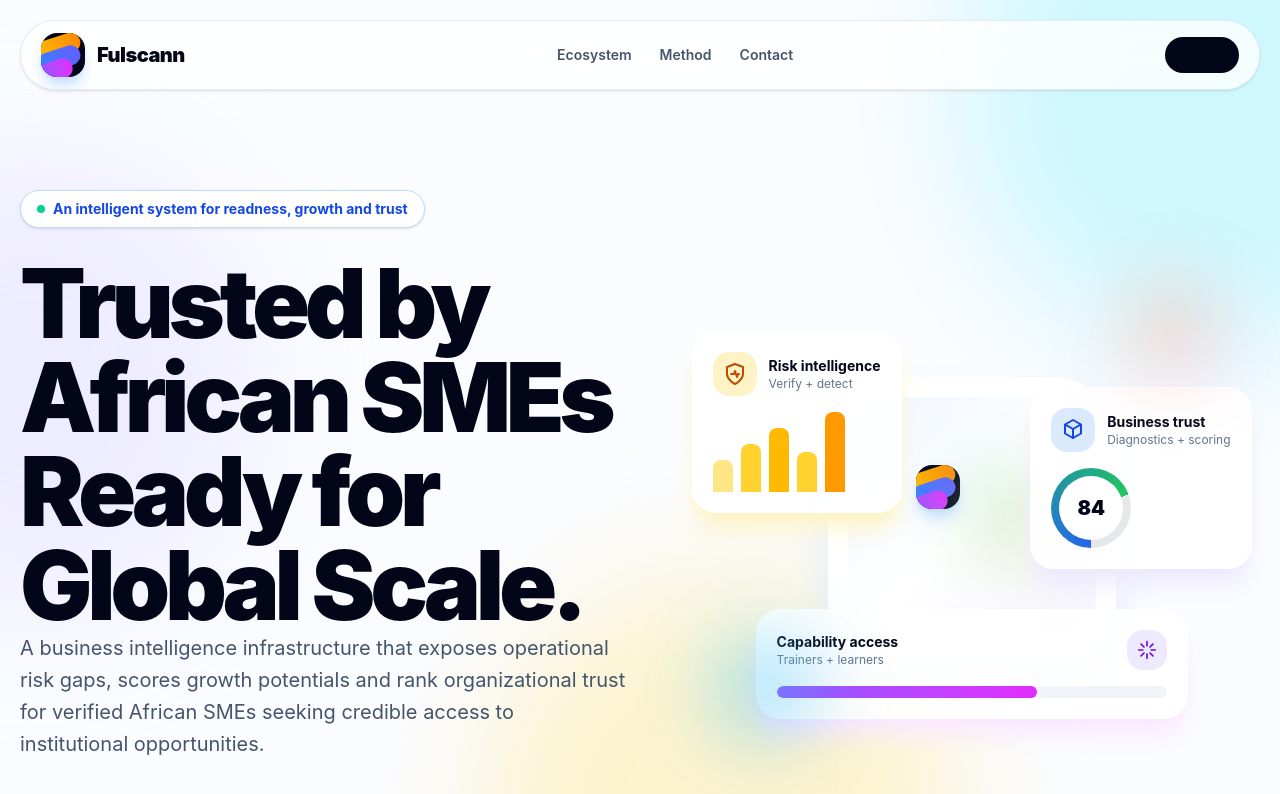
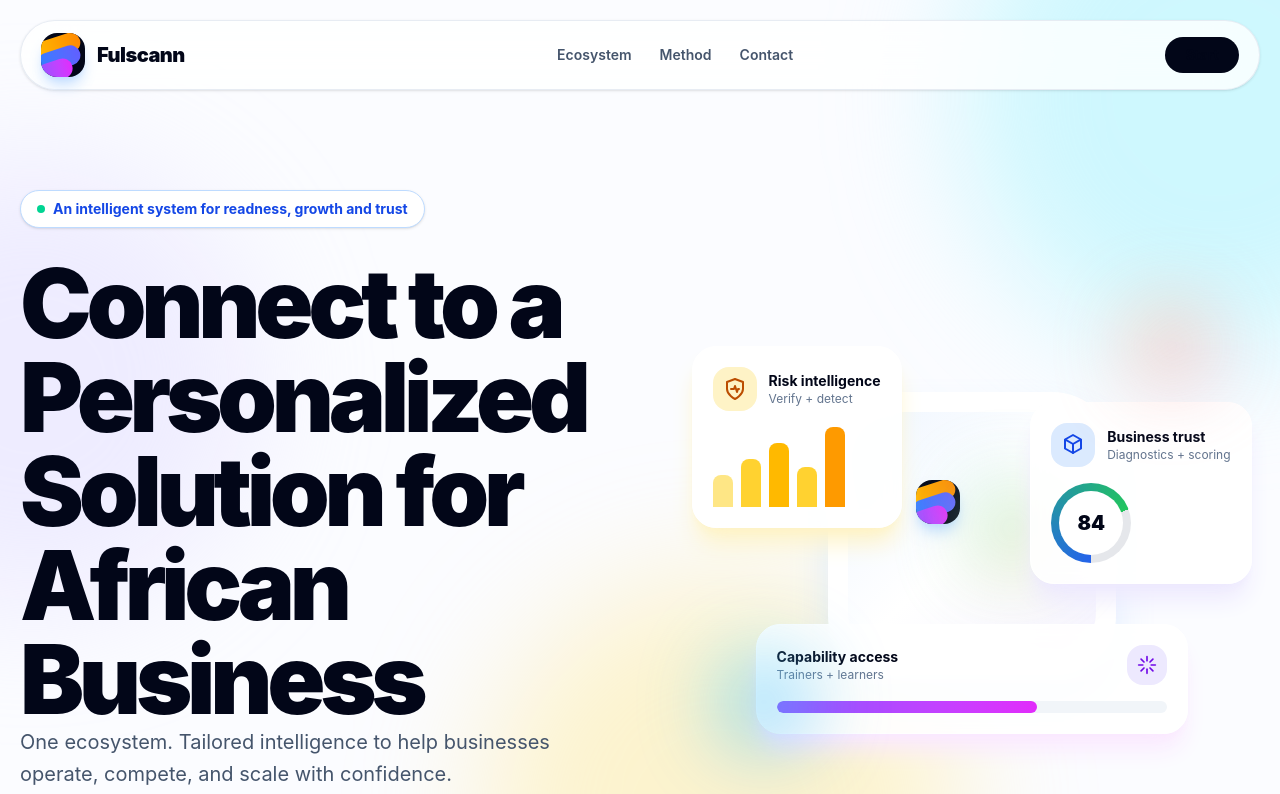
Before and after one commit to nexxintel-tech/fulscann-site, a React (Vite) app: page / in a window 1280 px wide. Shown: the top 794 px of the page. Built offline with nearby package versions, Linux system fonts and the light colour scheme.

Commit message:
Home page refined

```diff
--- a/src/FulscannInterface.jsx
+++ b/src/FulscannInterface.jsx
@@ -486,11 +486,11 @@ export default function FulscannInterface() {
               </div>
 
               <h1 className="max-w-4xl text-5xl font-black leading-[0.98] tracking-[-0.055em] text-slate-950 md:text-7xl lg:text-8xl">
-                Trusted by African SMEs Ready for Global Scale.
+                Connect to a Personalized Solution for African Business
               </h1>
 
               <p className="mt-7 max-w-2xl text-lg leading-8 text-slate-600 md:text-xl">
-                A business intelligence infrastructure that exposes operational risk gaps, scores growth potentials and rank organizational trust for verified African SMEs seeking credible access to institutional opportunities.
+                One ecosystem. Tailored intelligence to help businesses operate, compete, and scale with confidence.
               </p>
 
               <div className="mt-9 flex flex-col gap-3 sm:flex-row">
```
